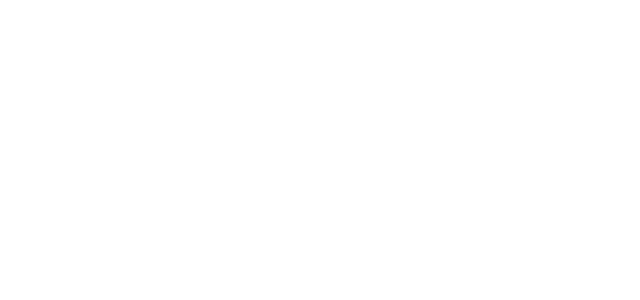
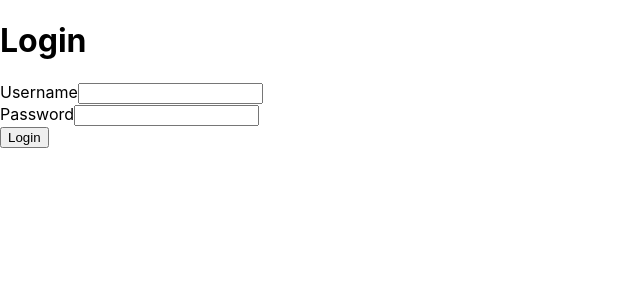
Before and after one commit to 4arjun/convovoice-frontend, a React (Vite) app: page /login in a window 1280 px wide. Before the commit this address had no page. Shown: the top 300 px of the page, without its empty margins (0-640 px from the left). Built offline with nearby package versions, Linux system fonts and the light colour scheme.

Commit message:
login page ui

```diff
--- a/package.json
+++ b/package.json
@@ -11,6 +11,7 @@
   },
   "dependencies": {
     "axios": "^1.7.2",
+    "jwt-decode": "^4.0.0",
     "react": "^18.3.1",
     "react-dom": "^18.3.1",
     "react-media-recorder": "^1.6.6",
--- a/src/App.jsx
+++ b/src/App.jsx
@@ -2,12 +2,18 @@
 import { BrowserRouter as Router, Routes, Route } from "react-router-dom";
 import Home from "./components/Landing";
 import AudioRecorder from "./components/Processing";
+import Login from "./components/Login";
+import React, { useState } from 'react';
+
 
 function App() {
+  const [token, setToken] = useState(null);
+
   return (
     <Router>
       <Routes>
         <Route path="/" element={<Home />} />
+        <Route path="/login" element={<Login setToken={setToken} />} />
         <Route path="/process" element={<AudioRecorder />} />
       </Routes>
     </Router>
--- /dev/null
+++ b/src/components/Login.jsx
@@ -0,0 +1,63 @@
+import React, { useState } from 'react';
+import axios from 'axios';
+import { useNavigate } from 'react-router-dom';
+
+const Login = ({ setToken }) => {
+  const [username, setUsername] = useState('');
+  const [password, setPassword] = useState('');
+  const [error, setError] = useState(null);
+  const navigate = useNavigate();
+
+  const handleSubmit = async (event) => {
+    event.preventDefault();
+    try {
+      // Perform the login request
+      const response = await axios.post('http://localhost:8000/api/token/', {
+        username,
+        password,
+      });
+
+      // Check if the response status is OK (200 range)
+      if (response.status == 200) {
+        const token = response.data.access;
+        localStorage.setItem('token', token);
+        setToken(token);
+        setError(null);
+        navigate('/'); // Redirect after login
+      } else {
+        // Handle non-200 status codes
+        setError('Invalid credentials');
+      }
+    } catch (err) {
+      // Handle error responses (like network issues)
+      setError('Invalid credentials');
+    }
+  };
+  return (
+    <div>
+      <h1>Login</h1>
+      <form onSubmit={handleSubmit}>
+        <div>
+          <label>Username</label>
+          <input
+            type="text"
+            value={username}
+            onChange={(e) => setUsername(e.target.value)}
+          />
+        </div>
+        <div>
+          <label>Password</label>
+          <input
+            type="password"
+            value={password}
+            onChange={(e) => setPassword(e.target.value)}
+          />
+        </div>
+        {error && <p>{error}</p>}
+        <button type="submit">Login</button>
+      </form>
+    </div>
+  );
+};
+
+export default Login;
--- a/src/components/Processing.jsx
+++ b/src/components/Processing.jsx
@@ -6,6 +6,9 @@
   const [recording, setRecording] = useState(false);
   const audioRecorder = useRef(null);
   const mediaStream = useRef(null);
+
+  // Function to get the token from localStorage
+  const getToken = () => localStorage.getItem('token');
 
   const startRecording = async () => {
     try {
@@ -33,9 +36,13 @@
         formData.append("audio", blob, "audio.wav");
 
         try {
+          const token = getToken(); // Get the token from localStorage
           const response = await fetch("http://127.0.0.1:8000/transcribe_and_respond/", {
             method: "POST",
             body: formData,
+            headers: {
+              'Authorization': `Bearer ${token}`, // Include the token in the Authorization header
+            },
           });
 
           if (!response.ok) {
```
Also changed, not shown: 1 other file (tests, documents, lock files or other folders).
